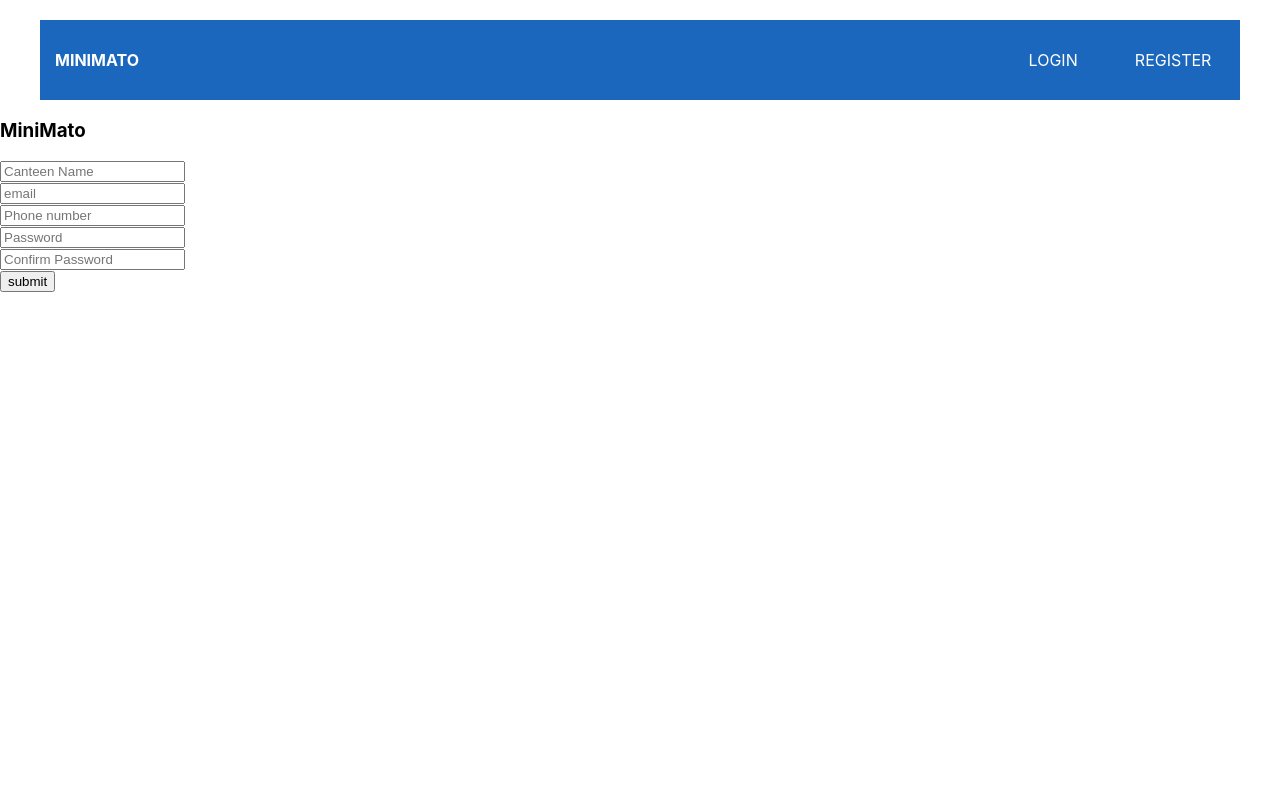
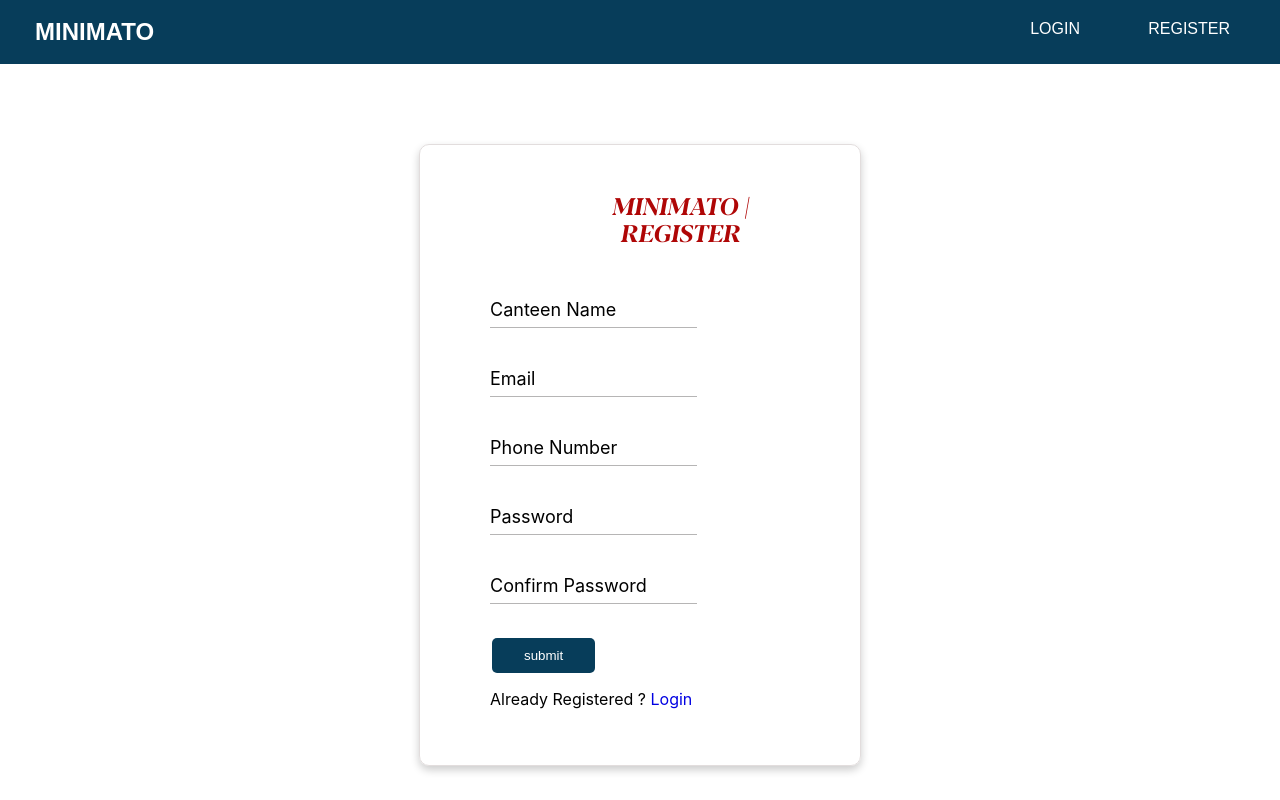
Before and after one commit to cvvishnuu/MinimatoUI, a React (Create React App) app: page /business/signup in a window 1280 px wide. Built offline with nearby package versions, Linux system fonts and the light colour scheme.

Commit message:
Second commit with canteen register UI and login UI styled

```diff
--- a/src/App.js
+++ b/src/App.js
@@ -2,6 +2,7 @@ import React, { Component } from 'react';
 import Rout from './router'
 
 class App extends Component {
+
     render() {
         return (
             <div>
--- /dev/null
+++ b/src/components/Login/Login.css
@@ -0,0 +1,101 @@
+@font-face {
+  font-family: 'Blacker Display Bold Italic';
+  font-style: normal;
+  font-weight: normal;
+  src: local('Blacker Display Bold Italic'), url('../../Blacker-Display-Bold-italic-trial.woff') format('woff');
+}
+
+
+.login-container {
+    display: flex;
+    flex-direction: column;
+    justify-content: stretch;
+    align-items: flex-start;
+    margin: auto;
+    margin-top: 10vh;
+    padding: 50px;
+    width: 17%;
+    height: 350px;
+    border: 0.5px solid rgb(238, 238, 238);
+    box-shadow: 0 4px 8px 0 rgba(0,0,0,0.2);
+    transition: 0.3s;
+    border-radius: 10px;
+  }
+
+.login-container:hover{
+  box-shadow: 0 8px 16px 0 rgba(0,0,0,0.2);
+}
+
+.login-container h4 {
+  margin: 0 0 30px;
+  margin-left: 23px;
+  margin-bottom: 60px;
+  padding: 0;
+  color: rgb(175, 6, 6);
+  text-align: center;
+  font-family: 'Blacker Display Bold Italic';
+  font-size: x-large;
+}
+
+.login-container .user-box-login {
+  position: relative;
+}
+
+.login-container .user-box-login input {
+  width: 100%;
+  padding: 10px 0;
+  font-size: 16px;
+  color: black;
+  margin-bottom: 40px;
+  border: none;
+  border-bottom: 1px solid rgb(182, 181, 181);
+  outline: none;
+  background: transparent;
+}
+
+
+.login-container .user-box-login label {
+  position: absolute;
+  top:0;
+  left: 0;
+  padding: 10px 0;
+  font-size: 18px;
+  color:black;
+  pointer-events: none;
+  transition: .5s;
+}
+
+.login-container .user-box-login input:focus ~ label,
+.login-container .user-box-login input:valid ~ label {
+  top: -20px;
+  left: 0;
+  color: #0f0f0f;
+  font-weight: bold;
+  font-size: 12px;
+}
+
+.login-submit {
+  background-color: #073d5a;
+  border: none;
+  border-radius: 5px;
+  color: white;
+  padding: 10px 32px;
+  text-decoration: none;
+  margin: 4px 2px;
+  cursor: pointer;
+  transition: 0.2s;
+}
+
+.login-submit:hover {
+  font-size: 14px;
+}
+
+.login-container p a {
+  text-decoration: none;
+  color: rgb(1, 1, 226);
+}
+
+
+.login-container p a:hover {
+  text-decoration: underline;
+}
--- a/src/components/Login/Login.js
+++ b/src/components/Login/Login.js
@@ -1,16 +1,35 @@
 import React from 'react';
-
+import './Login.css';
 class Login extends React.Component {
     render() {
         return (
-            <div>
-                <h1>MiniMato</h1>
-                <form className="login-container">
-                    <input type="email" name="email" placeholder="Email" required/> <br/>
-                    <input type="password" name="password" placeholder="Password " required /><br/>
-                    <input type="submit" value="submit"/>
+            <div className = 'login-container'>
+                 <h4>MINIMATO | LOGIN </h4>
+                <form >
+                    <div className = "user-box-login">
+                        <input
+                            type="email"
+                            name="email"
+                            required
+                        />
+                        <label>Email</label>
+                    </div>
+                     <div className = "user-box-login">
+                        <input
+                            style = {{marginBottom: "25px"}}
+                            type="password"
+                            name="password"
+                            required
+                        />
+                        <label>Password</label>
+                     </div>
+                    <input
+                        className = "login-submit"
+                        type="submit"
+                        value="submit"
+                    />
                 </form>
-
+                <p style = {{position: "fixed", top: 470}}>New to MiniMato? <a href = "http://localhost:3000/business/signup">Register</a></p>
             </div>
 
         )
--- a/src/components/Navigation/Navigation.css
+++ b/src/components/Navigation/Navigation.css
@@ -2,33 +2,32 @@ nav{
     display: flex;
     justify-content: space-around;
     align-items: center;
-    margin-top: 20px;
-    margin-left: 5vh;
-    margin-right: 5vh;
-    min-height: 10vh;
-    background-color: rgb(27, 103, 189);
+    max-height: 8vh;
+    background-color:#073d5a;
 }
 
 .logo{
     margin-right: auto;
-    padding-left: 15px;
+    padding-left: 35px;
+    font-family: Arial, Helvetica, sans-serif;
+    font-size: x-large;
     color: white;
 }
 
 .nav-links{
     display: flex;
-    width: 20%;
+    width: 13vw;
     align-items: center;
     justify-content: space-around;
     list-style: none;
 }
 
-
-a{
+.navigation a{
     color: white;
+    font-family: Arial, Helvetica, sans-serif;
     text-decoration: none;
 }
 
-a:hover{
-    color: black;
+.navigation a:hover {
+    font-size: 18px;
 }
--- a/src/components/Navigation/Navigation.js
+++ b/src/components/Navigation/Navigation.js
@@ -1,24 +1,33 @@
 import React, { Component } from 'react';
-import { BrowserRouter as Router, Route, Switch,Link } from "react-router-dom";
+import { Link } from "react-router-dom";
 import './Navigation.css';
 
-class Navigation extends React.Component {
-   constructor() {
-      super();
+class Navigation extends Component {
+   constructor(props) {
+      super(props);
        this.state = {
            value:'',
        }
    }
+
+   onRouteChange = () => {
+       if(window.location.pathname === "/business/signin"){
+        this.setState({value:" | LOGIN"})
+       } else {
+        this.setState({value:" | REGISTER"})
+       }
+    }
+
     render() {
         return (
-            <nav>
-                <h4 className = 'logo'>MINIMATO{this.state.value} </h4>
+            <nav className = "navigation">
+               <h4 className = 'logo'>MINIMATO</h4>
                 <ul className = "nav-links">
-                    <li onClick={()=> this.setState({value:'| LOGIN'})}>
-                        <Link to = "/business/signin">LOGIN</Link>
+                    <li onClick={this.onRouteChange}>
+                        <Link to = "/business/signin" style = {{position:"fixed", right: 200, top: 20}}>LOGIN</Link>
                     </li>
-                    <li onClick = {()=> this.setState({value:'| REGISTER'})}>
-                        <Link to = '/business/signup'>REGISTER</Link>
+                    <li onClick={this.onRouteChange} >
+                        <Link to = '/business/signup' style = {{position:"fixed", top: 20, right: 50}}>REGISTER</Link>
                     </li>
                 </ul>
             </nav>
--- /dev/null
+++ b/src/components/Register/Register.css
@@ -0,0 +1,102 @@
+@font-face {
+    font-family: 'Blacker Display Bold Italic';
+    font-style: normal;
+    font-weight: normal;
+    src: local('Blacker Display Bold Italic'), url('../../Blacker-Display-Bold-italic-trial.woff') format('woff');
+  }
+
+.register-container {
+    display: flex;
+    flex-direction: column;
+    justify-content: stretch;
+    align-items: flex-start;
+    margin: auto;
+    margin-top: 10vh;
+    padding-top: 50px;
+    padding-left: 70px;
+    padding-right: 50px;
+    padding-bottom: 20px;
+    width: 25%;
+    height: 550px;
+    border: 0.5px solid rgb(226, 221, 221);
+    box-shadow: 0 4px 8px 0 rgba(0,0,0,0.2);
+    transition: 0.3s;
+    border-radius: 10px;
+}
+
+.register-container:hover{
+    box-shadow: 0 8px 16px 0 rgba(0,0,0,0.2);
+}
+
+.register-container h4 {
+    margin: 0 0 30px;
+    margin-left: 60px;
+    margin-bottom: 40px;
+    padding: 0;
+    color: rgb(175, 6, 6);
+    text-align: center;
+    font-family: 'Blacker Display Bold Italic';
+    font-size: x-large;
+}
+
+.register-container .user-box-register {
+    position: relative;
+}
+
+.register-container .user-box-register input {
+    width: 100%;
+    padding: 10px 0;
+    font-size: 16px;
+    color: black;
+    margin-bottom: 30px;
+    border: none;
+    border-bottom: 1px solid rgb(182, 181, 181);
+    outline: none;
+    background: transparent;
+}
+
+.register-container .user-box-register label {
+    position: absolute;
+    top:0;
+    left: 0;
+    padding: 10px 0;
+    font-size: 18px;
+    color:black;
+    pointer-events: none;
+    transition: .5s;
+}
+
+.register-container .user-box-register input:focus ~ label,
+.register-container .user-box-register input:valid ~ label {
+  top: -20px;
+  left: 0;
+  color: #0f0f0f;
+  font-weight: bold;
+  font-size: 12px;
+}
+
+.register-submit {
+    background-color: #073d5a;
+    border: none;
+    border-radius: 5px;
+    color: white;
+    padding: 10px 32px;
+    text-decoration: none;
+    margin: 4px 2px;
+    cursor: pointer;
+    transition: 0.2s;
+}
+
+.register-submit:hover {
+    font-size: 14px;
+}
+
+.register-container p a {
+    text-decoration: none;
+    color: rgb(1, 1, 226);
+}
+
+
+.register-container p a:hover {
+    text-decoration: underline;
+}
--- a/src/components/Register/Register.js
+++ b/src/components/Register/Register.js
@@ -1,5 +1,8 @@
 import React from 'react';
 import axios from 'axios';
+import { Redirect } from 'react-router';
+import './Register.css';
+
 
 class Register extends React.Component {
     constructor() {
@@ -9,7 +12,8 @@ class Register extends React.Component {
             email: '',
             phoneNumber: '',
             password: '',
-            confirmPassword: ''
+            confirmPassword: '',
+            isRegistered:'false'
         }
     }
 
@@ -34,74 +38,88 @@ class Register extends React.Component {
     }
 
     onSubmit=(event)=>{
+        event.preventDefault()
         const {canteenName,email,phoneNumber,password,confirmPassword} = this.state;
         if (password===confirmPassword){
-            console.log(password);
-            console.log(confirmPassword);
-            axios.post('http://localhost:5000/business/signup',{canteenName,email,phoneNumber,password})
+          axios.post('http://localhost:5000/business/signup',{
+                canteenName: canteenName,
+                email: email,
+                phoneNumber: phoneNumber,
+                password: password
+            })
             .then(res => {
-                if (res){
-                    alert('its working')
-                } else {
-                    alert('aint working');
+                if (res.data.confirm ==='true'){
+                    console.log('working');
+                    this.setState({isRegistered:'true'});
                 }
             })
+
+            .catch(err => alert(err))
         }
         else{
             alert('it doent match');
         }
-
-
     }
     render() {
-        const {canteenName,email,phoneNumber,password,confirmPassword} = this.state;
+        if(this.state.isRegistered === 'true'){
+            return <Redirect to={{pathname :'/business/signin'}}/>
+       }
         return (
-            <div>
-                <h3>MiniMato</h3>
+            <div className = "register-container">
+                <h4>MINIMATO | REGISTER </h4>
                 <form onSubmit={this.onSubmit}>
+                    <div className = "user-box-register">
                         <input
                             type = "text"
                             name = "canteen_name"
-                        placeholder = "Canteen Name"
                             required
                             onChange={this.onCanteenNameChange}
-                    /> <br/>
+                        />
+                        <label>Canteen Name</label>
+                    </div>
+                    <div className = "user-box-register">
                         <input
                             type = "email"
                             name = "email"
-                        placeholder = "email"
                             onChange={this.onEmailChange}
                             required
-                    /> <br/>
+                        />
+                        <label>Email</label>
+                    </div>
+                    <div className = "user-box-register">
                         <input
                             type = "tel"
                             name = "phone_no"
-                        placeholder = "Phone number"
                             required
                             onChange={this.onPhoneNumberChange}
-                    /> <br/>
+                        />
+                        <label>Phone Number</label>
+                    </div>
+                    <div className = "user-box-register">
                         <input
                             type = "password"
                             name = "password"
-                        placeholder = "Password"
                             required
                             onChange={this.onPasswordChange}
-                    /> <br/>
+                        />
+                        <label>Password</label>
+                    </div>
+                    <div className = "user-box-register">
                         <input
                             type = "password"
                             name = "confirm_password"
-                        placeholder = "Confirm Password"
                             required
                             onChange={this.onConfirmPasswordChange}
-                    /> <br/>
-                    <input
+                        />
+                        <label>Confirm Password</label>
+                    </div>
+                    <input className = "register-submit"
                         type='submit'
                         value='submit'
                     />
                 </form>
+                <p style = {{position: "fixed", bottom: 75}}>Already Registered ? <a href = "http://localhost:3000/business/signin">Login</a></p>
             </div>
-
-
         )
     }
 }
--- a/src/router.js
+++ b/src/router.js
@@ -1,4 +1,4 @@
-import React, { Component } from 'react';
+import React from 'react';
 import {BrowserRouter as Router,Route,Switch} from 'react-router-dom';
 import Navigation from './components/Navigation/Navigation';
 import Register from './components/Register/Register';
```
Also changed, not shown: src/Blacker-Display-Bold-italic-trial.woff (added), src/DINPro-Bold_13934.woff (added). Lines whose indentation alone changed are shown as unchanged.
